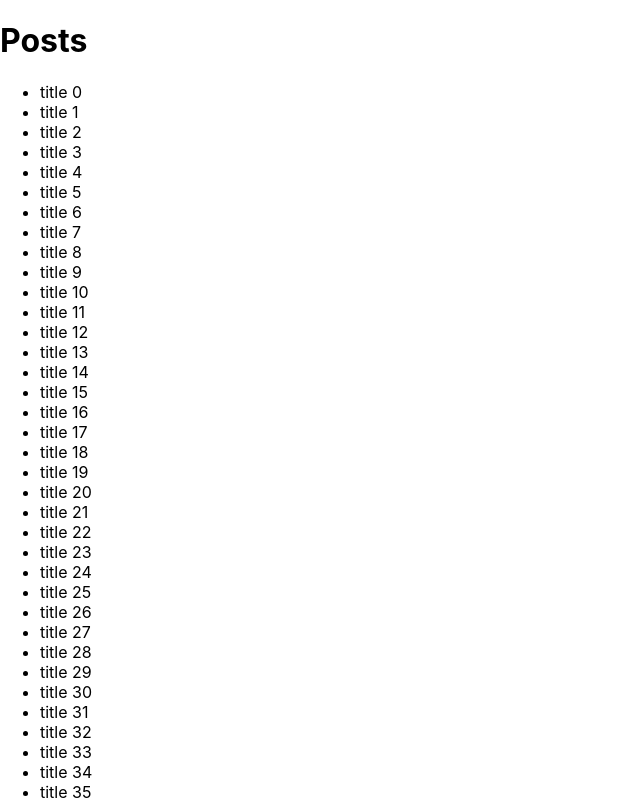
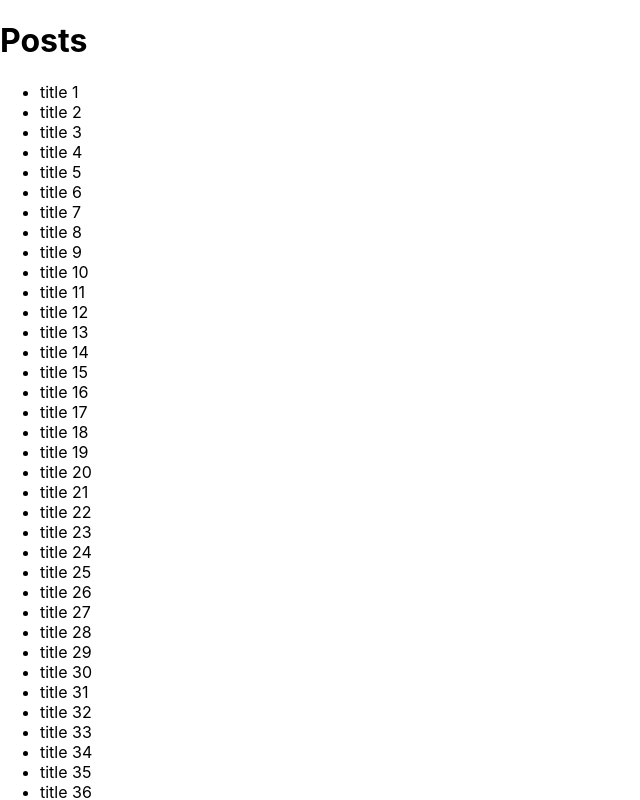
Before and after one commit to toantran201/next-demo, a Next.js app: page /posts in a window 1280 px wide. Shown: the top 800 px of the page, without its empty margins (0-640 px from the left). Built offline with nearby package versions, Linux system fonts and the light colour scheme.

Commit message:
Disable prefetch

```diff
--- a/pages/posts/index.tsx
+++ b/pages/posts/index.tsx
@@ -6,11 +6,11 @@ import {Post} from "~/models/common";
 // }
 
 const Posts = () => {
-  const posts: Post[] = new Array(102).fill(null).map((item, index) => ({
-    id: index,
+  const posts: Post[] = new Array(100).fill(null).map((item, index) => ({
+    id: index + 1,
     userId: 1,
-    body: `body ${index}`,
-    title: `title ${index}`
+    body: `body ${index + 1}`,
+    title: `title ${index + 1}`
   }))
   return (
     <div>
@@ -19,19 +19,21 @@ const Posts = () => {
         {
           posts.map(item => (
             <li key={item.id}>
-              <a href={`/posts/${item.id}`}>
-                {item.title}
-              </a>
+              <Link href={'/posts/[id]'} as={`/posts/${item.id}`} prefetch={false}>
+                <a>
+                  {item.title}
+                </a>
+              </Link>
             </li>
           ))
         }
         <li>
-          <Link href={'/posts/[id]'} as={`/posts/101`}>
+          <Link href={'/posts/[id]'} as={`/posts/101`} prefetch={false}>
             <a>Page 101</a>
           </Link>
         </li>
         <li>
-          <Link href={'/posts/[id]'} as={`/posts/102`}>
+          <Link href={'/posts/[id]'} as={`/posts/102`} prefetch={false}>
             <a>Page 102</a>
           </Link>
         </li>
```
